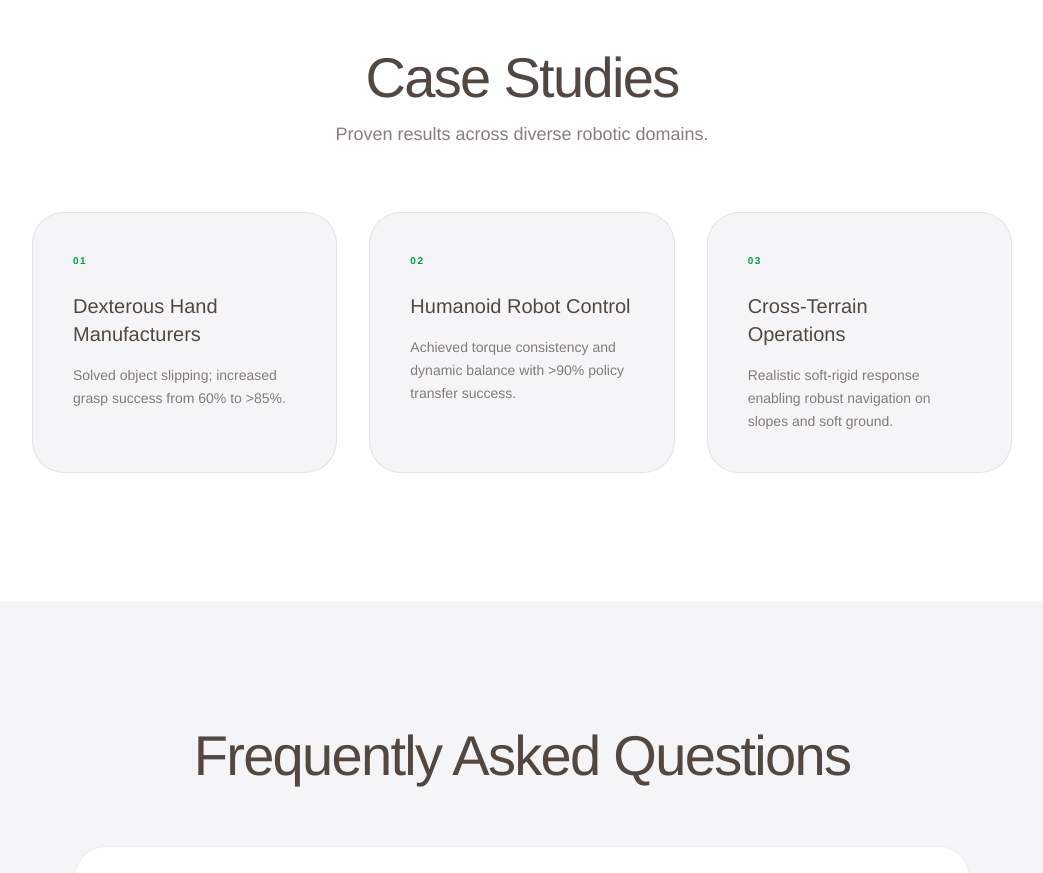
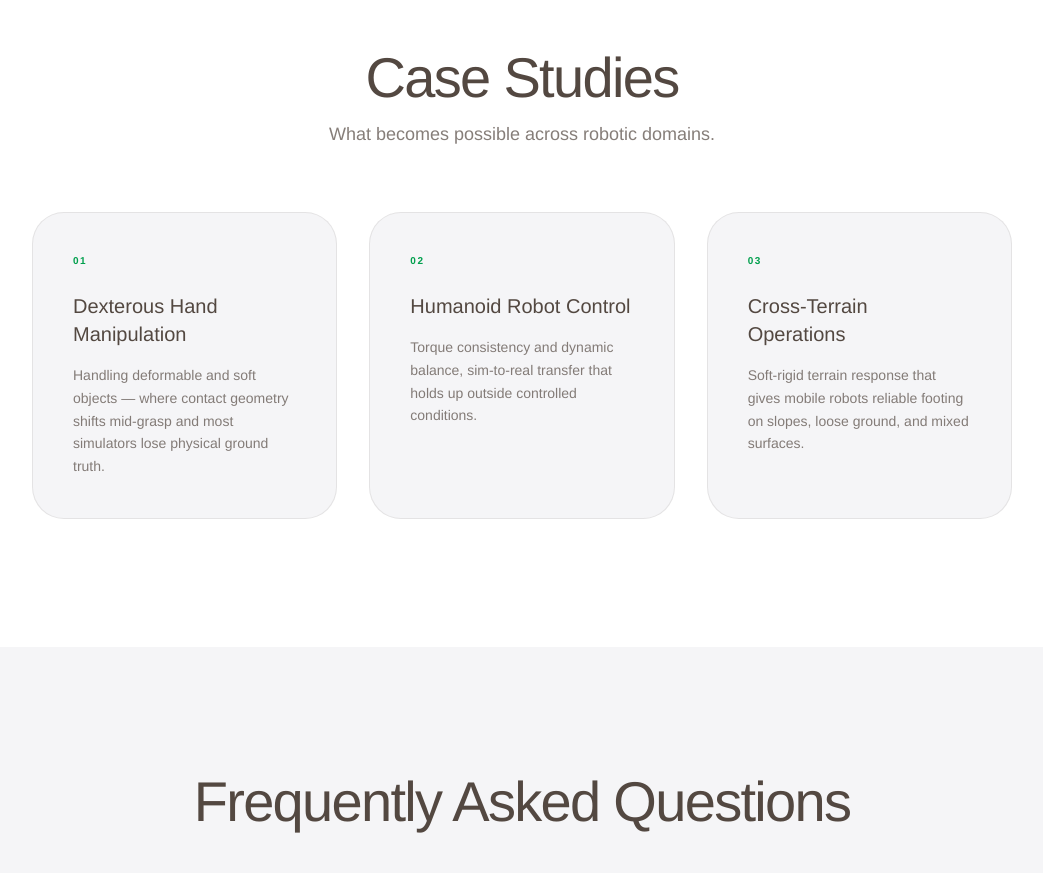
Before and after one commit to Vanehezhewen/uncharted-dynamics, a React (Vite) app: page / in a window 1280 px wide. Shown: the part 2800-3673 px from the top of the page, without its empty margins (118-1161 px from the left). Built offline with nearby package versions, Linux system fonts and the light colour scheme.

Commit message:
card content changes

```diff
--- a/src/App.tsx
+++ b/src/App.tsx
@@ -450,23 +450,23 @@ const CaseStudies = () => (
           Case Studies
         </h2>
         <p className="text-lg opacity-70 max-w-xl">
-          Proven results across diverse robotic domains.
+          What becomes possible across robotic domains.
         </p>
       </div>
 
       <div className="grid grid-cols-1 md:grid-cols-3 gap-8">
         {[
           {
-            title: "Dexterous Hand Manufacturers",
-            desc: "Solved object slipping; increased grasp success from 60% to >85%.",
+            title: "Dexterous Hand Manipulation",
+            desc: "Handling deformable and soft objects — where contact geometry shifts mid-grasp and most simulators lose physical ground truth.",
           },
           {
             title: "Humanoid Robot Control",
-            desc: "Achieved torque consistency and dynamic balance with >90% policy transfer success.",
+            desc: "Torque consistency and dynamic balance, sim-to-real transfer that holds up outside controlled conditions.",
           },
           {
             title: "Cross-Terrain Operations",
-            desc: "Realistic soft-rigid response enabling robust navigation on slopes and soft ground.",
+            desc: "Soft-rigid terrain response that gives mobile robots reliable footing on slopes, loose ground, and mixed surfaces.",
           },
         ].map((study, i) => (
           <motion.div
```
